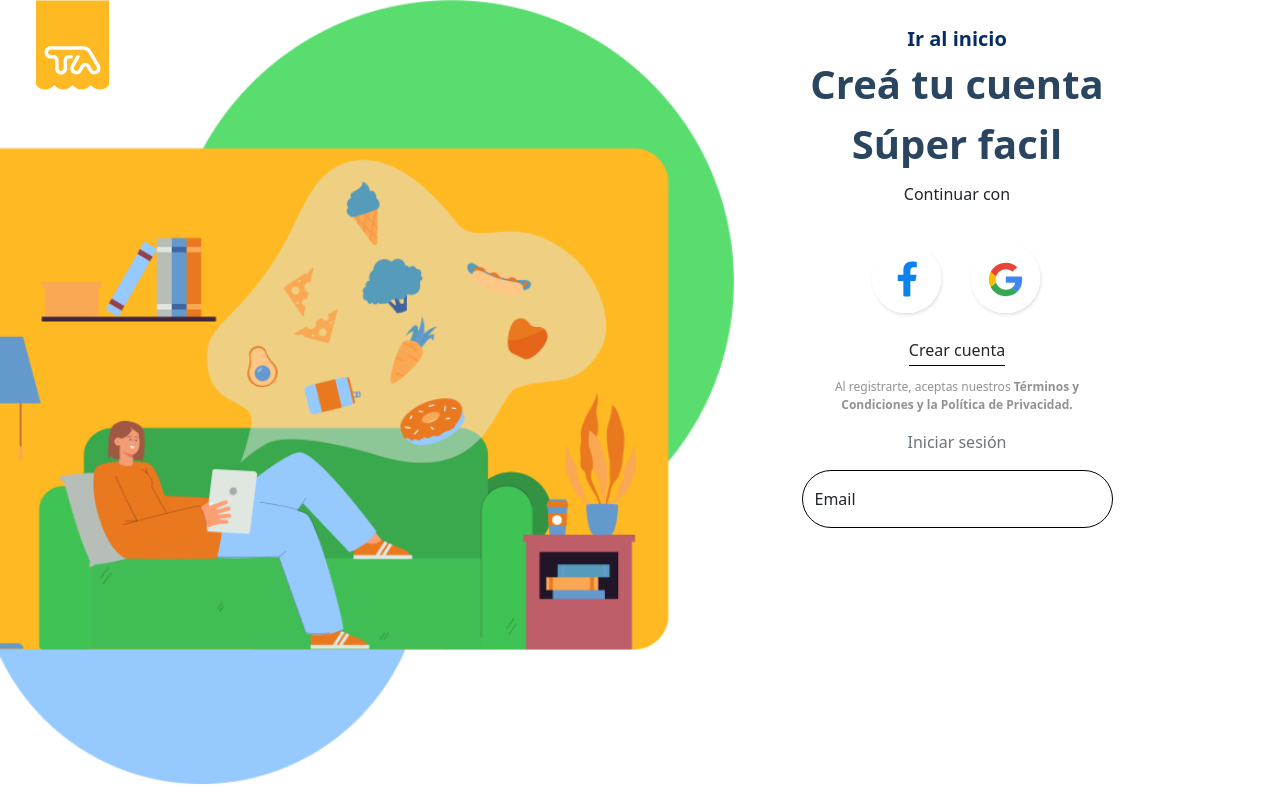
After one commit to MartinFernandezSantia/TuAlmacen, a Django app: page /login in a window 1280 px wide. The commit adds this page. Run offline with Django 4.2, Linux system fonts and the light colour scheme.

Commit message:
Started login page

```diff
--- a/TuAlmacen/settings.py
+++ b/TuAlmacen/settings.py
@@ -40,6 +40,7 @@ INSTALLED_APPS = [
     "django.contrib.staticfiles",
     # My apps
     "landing_page.apps.LandingPageConfig",
+    "login.apps.LoginConfig",
 ]
 
 MIDDLEWARE = [
--- a/TuAlmacen/urls.py
+++ b/TuAlmacen/urls.py
@@ -4,4 +4,5 @@ from django.urls import path, include
 urlpatterns = [
     path("admin/", admin.site.urls),
     path("", include("landing_page.urls")),
+    path("", include("login.urls")),
 ]
--- /dev/null
+++ b/login/apps.py
@@ -0,0 +1,6 @@
+from django.apps import AppConfig
+
+
+class LoginConfig(AppConfig):
+    default_auto_field = "django.db.models.BigAutoField"
+    name = "login"
--- /dev/null
+++ b/login/urls.py
@@ -0,0 +1,6 @@
+from django.urls import path
+from . import views
+
+urlpatterns = [
+    path("login", views.login, name="login"),
+]
--- /dev/null
+++ b/login/views.py
@@ -0,0 +1,9 @@
+from django.shortcuts import render
+
+# Create your views here.
+
+def login(request):
+    if request.method == "POST":
+        return
+
+    return render(request, "login/login.html")
--- a/static/css/styles.css
+++ b/static/css/styles.css
@@ -1,5 +1,5 @@
 body {
-    padding-top: 7%;
+    min-width: 100vh;
 }
 
 .navbar {
@@ -14,3 +14,7 @@ body {
 .a-unstyled:hover {
     color: #23364b;
 }
+
+.logo-btn:active {
+    opacity: 0.8;
+}
--- a/templates/base.html
+++ b/templates/base.html
@@ -1,5 +1,5 @@
+{% load i18n %}
 {% load static %}
-{% load i18n %}
 
 <!DOCTYPE html>
 <html lang="en">
--- /dev/null
+++ b/templates/login/login.html
@@ -0,0 +1,45 @@
+{% extends "base.html" %}
+{% load static %}
+
+{% block body %}
+<main class="container-fluid ps-0">
+    <div class="row">
+        <a class="position-absolute ps-5" href="{% url 'homepage' %}">
+            <img src="{% static 'img/logo.svg' %}" alt="TuAlmacen" height="90">
+        </a>
+        <div class="col-6">
+            <img class="pb-3" src="{% static 'img/almacen_login.png' %}" alt="Login Almacen" style="height: 100vh;">
+        </div>
+        <div class="col-6 text-center pt-4">
+            <a href="{% url 'homepage' %}" class="text-decoration-none">
+                <p class="fs-5 text-primary-emphasis m-0"><strong>Ir al inicio</strong></p>
+            </a>
+            <h1 class="h1 fw-bold lh-base" style="color: #2a4560;">Creá tu cuenta <br />Súper facil</h1>
+            <p class="fs-6">Continuar con</p>
+
+            <div class="justify-content-center d-flex" style="width: 100%; height: 15%;">
+                <button class="btn border-0">
+                    <img class="logo-btn" src="{% static 'img/facebook_colored.svg' %}" alt="Facebook" width="75">
+                </button>
+                <button class="btn border-0">
+                    <img class="logo-btn" src="{% static 'img/google_colored.svg' %}" alt="Instagram" width="75">
+                </button>
+            </div>
+
+            <a class="text-decoration-none text-dark border-bottom border-black pb-1" href="#">Crear cuenta</a>
+            <p class="text-body-tertiary mt-3" style="font-size: .75rem;">Al registrarte, aceptas nuestros <strong>Términos y <br />Condiciones y la Política de Privacidad.</strong></p>
+
+            <p class="text-secondary">Iniciar sesión</p>
+            <div class="d-flex justify-content-center">
+                <form class="w-50" action="post">
+                    <div class="form-floating mb-3">
+                        <input type="email" class="form-control rounded-pill border-black" id="floatingInput" placeholder="name@example.com">
+                        <label for="floatingInput">Email</label>
+                    </div>
+                </form>
+            </div>
+
+        </div>
+    </div>
+</main>
+{% endblock %}
```
Also changed, not shown: templates/layout.html (+4 -4 lines), login/__init__.py (added), login/admin.py (renamed from landing_page/admin.py), login/migrations/__init__.py (added), login/models.py (renamed from landing_page/models.py), login/tests.py (renamed from landing_page/tests.py), static/img/almacen_login.png (added), static/img/facebook_colored.svg (added), static/img/google_colored.svg (added).
